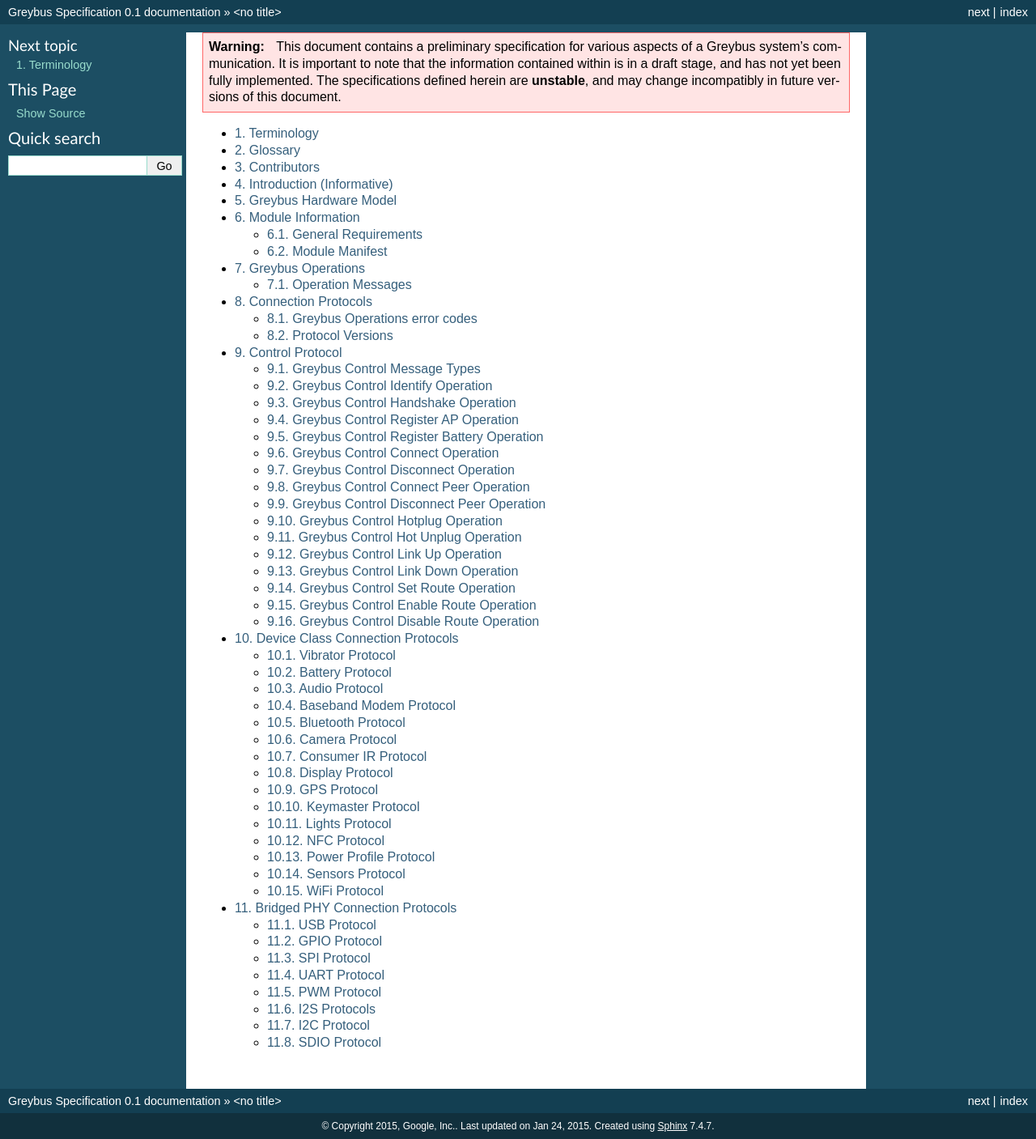
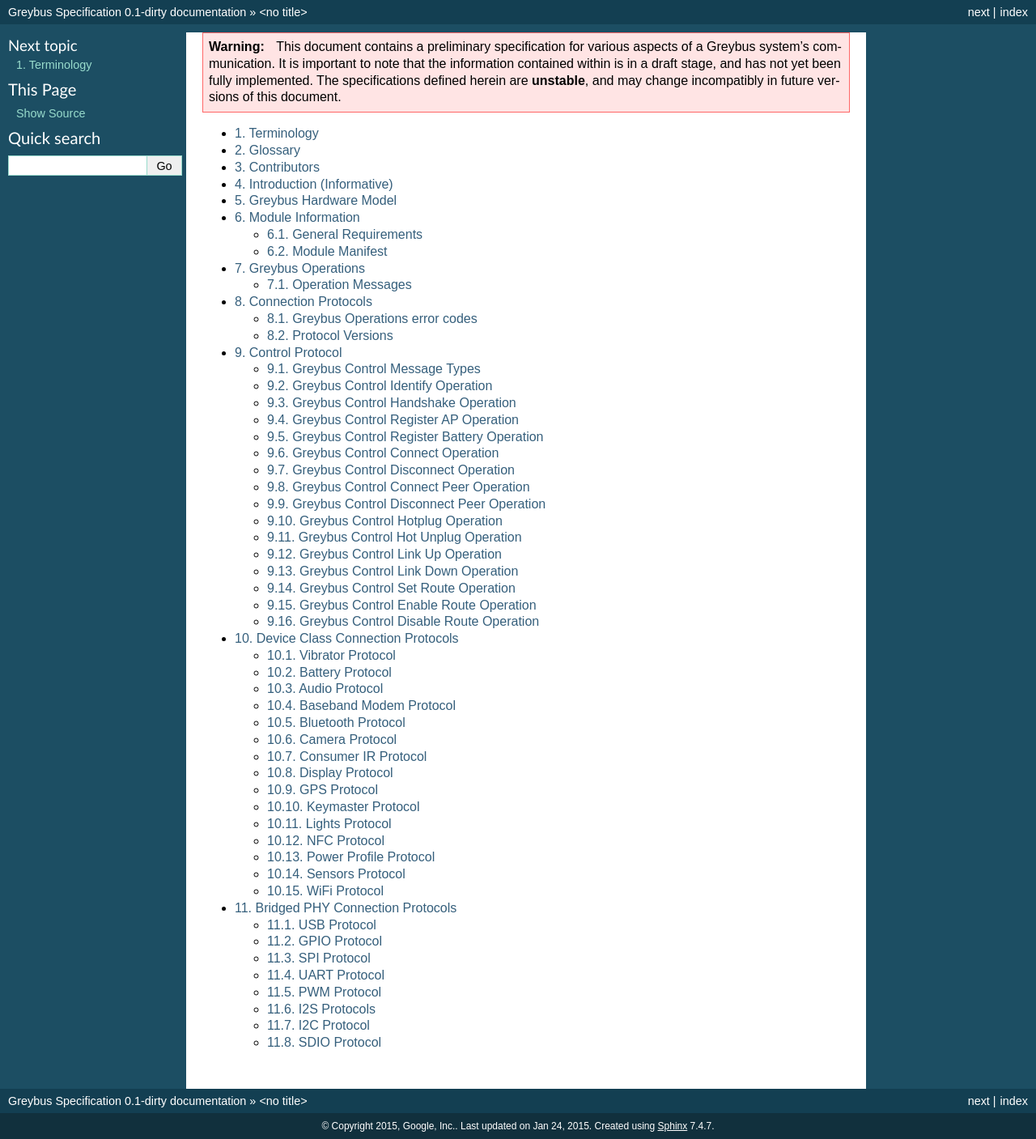
Before and after one commit to projectara/greybus-spec, a Sphinx documentation site: the page built from source/index.rst, in a window 1280 px wide. Shown: the whole page at 81% size. Built offline with Sphinx 7.4.7, drawn with Linux system fonts in a browser that asks for light colours.

Commit message:
Add various "this is a draft" signals.
Add the following so that the generated PDF is obviously not a
released version, to prevent confusion when emailing drafts around:

- Add a "DRAFT" watermark
- Add "DRAFT - DO NOT REDISTRIBUTE" to header and footer
- Change version and release to '0.1-dirty' in conf.py.

There will be a better way to do this when Greg's monkeypatch branch
lands, but this is hopefully useful for now. We can add logic to not
include these signals for release versions for MDK v0.21.

Signed-off-by: Marti Bolivar <mbolivar@leaflabs.com>
Signed-off-by: Greg Kroah-Hartman <greg@kroah.com>

```diff
--- a/source/conf.py
+++ b/source/conf.py
@@ -59,9 +59,9 @@
 # built documents.
 #
 # The short X.Y version.
-version = '0.1'
+version = '0.1-dirty'
 # The full version, including alpha/beta/rc tags.
-release = '0.1'
+release = '0.1-dirty'
 
 # The language for content autogenerated by Sphinx. Refer to documentation
 # for a list of supported languages.
```
Also changed, not shown: 1 other file.
